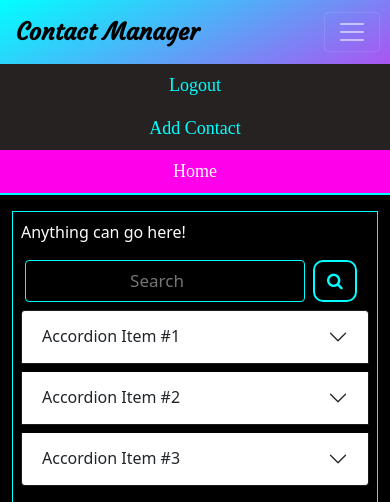
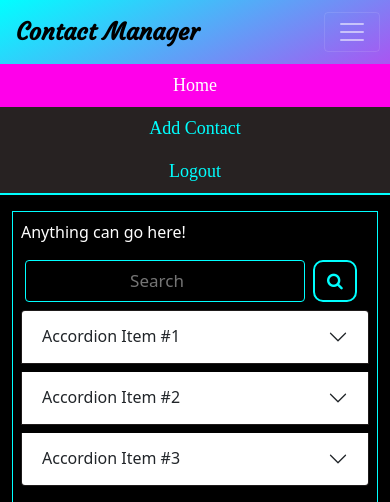
Before and after one commit to BunnyCorruption/contact-manager, a PHP site: page /contacts.html in a window 390 px wide, after a click that opens the changed part. Shown: the top 502 px of the page. Run offline with PHP 8.4, Linux system fonts and the light colour scheme; some libraries are stand-ins or nearby versions; some web fonts are replaced.

Commit message:
collapsed nav elements appear in correct order

```diff
--- a/html/css/contacts.css
+++ b/html/css/contacts.css
@@ -208,3 +208,12 @@ box-shadow: 0 0 0 30px rgba(27, 67,67) inset !important;
     width: 80%;
     max-width: 300px;
 }
+/* Flip elements in mobile collapsed view */
+@media (max-width: 767.98px) {
+    ul.navbar-nav {
+        transform: rotate(180deg);
+    }
+    ul.navbar-nav > li {
+        transform: rotate(-180deg);
+    }
+}
```
